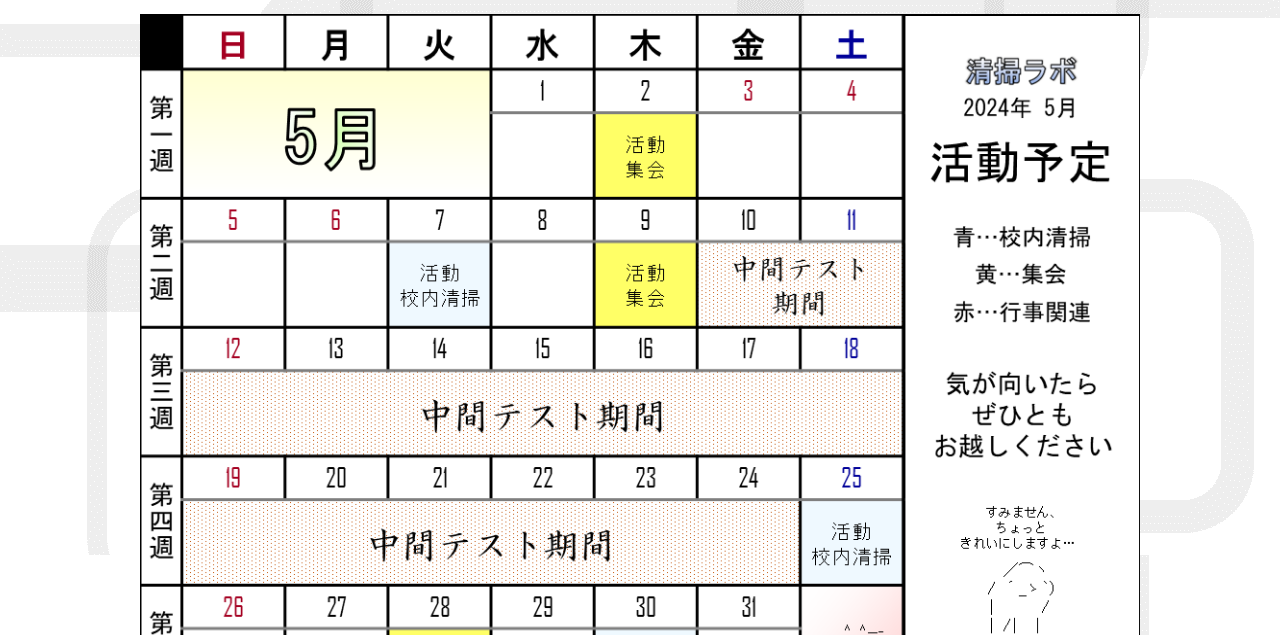
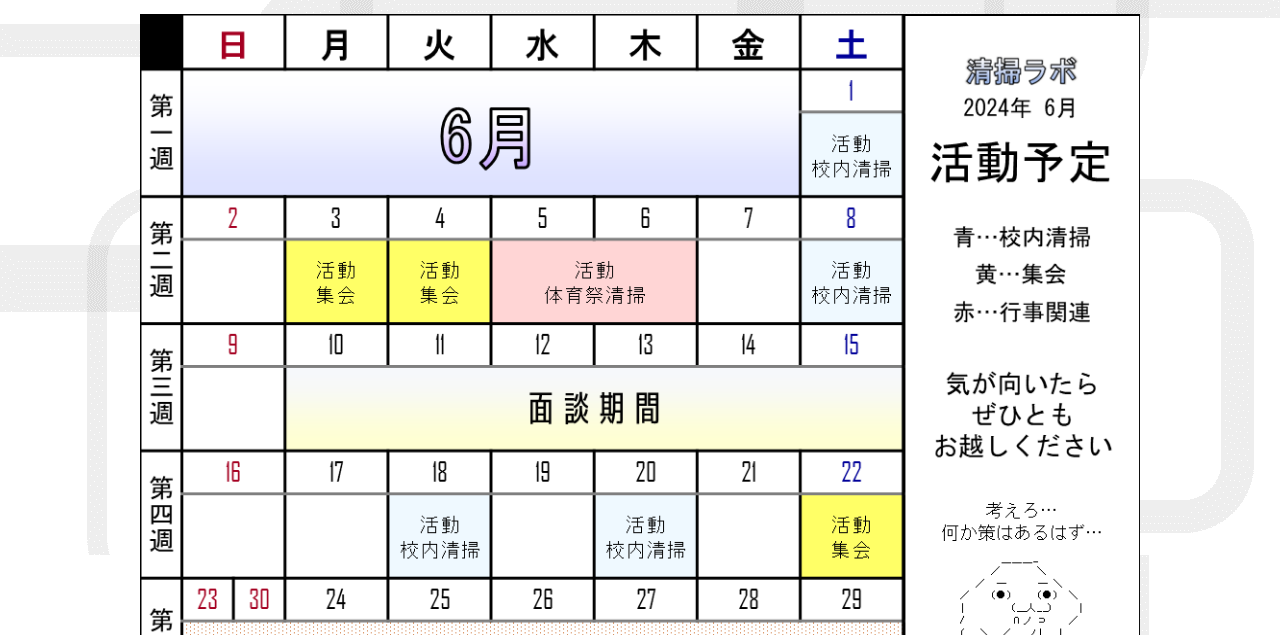
Before and after one commit to ATARO-QQQ/YSCL-schedule-test-beta-1, a plain HTML site: page index.html in a window 1280 px wide. Shown: the part 165-800 px from the top of the page. Drawn offline with Linux system fonts and the light colour scheme.

Commit message:
Update index.html

```diff
--- a/index.html
+++ b/index.html
@@ -12,7 +12,7 @@
 <p> </p>
 <p> </p>
 <body>
-    <center><img src="清掃ラボ 予定表 2024 5 仮1.png" width="1000" height="700"></center>
+    <center><img src="清掃ラボ 予定表 2024 6 仮1.png" width="1000" height="700"></center>
 </body>
 <p> </p>
 <p> </p>
```
